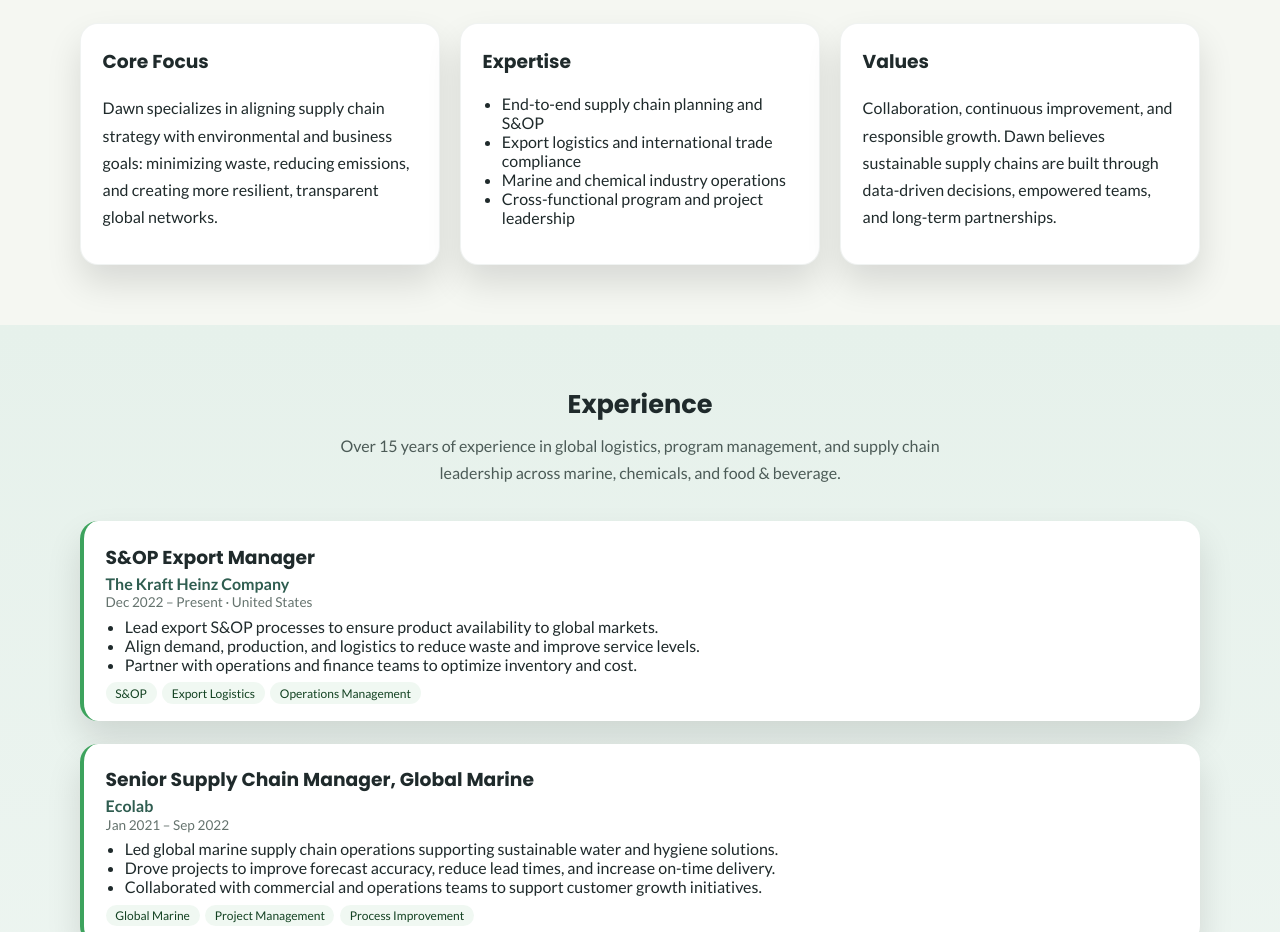
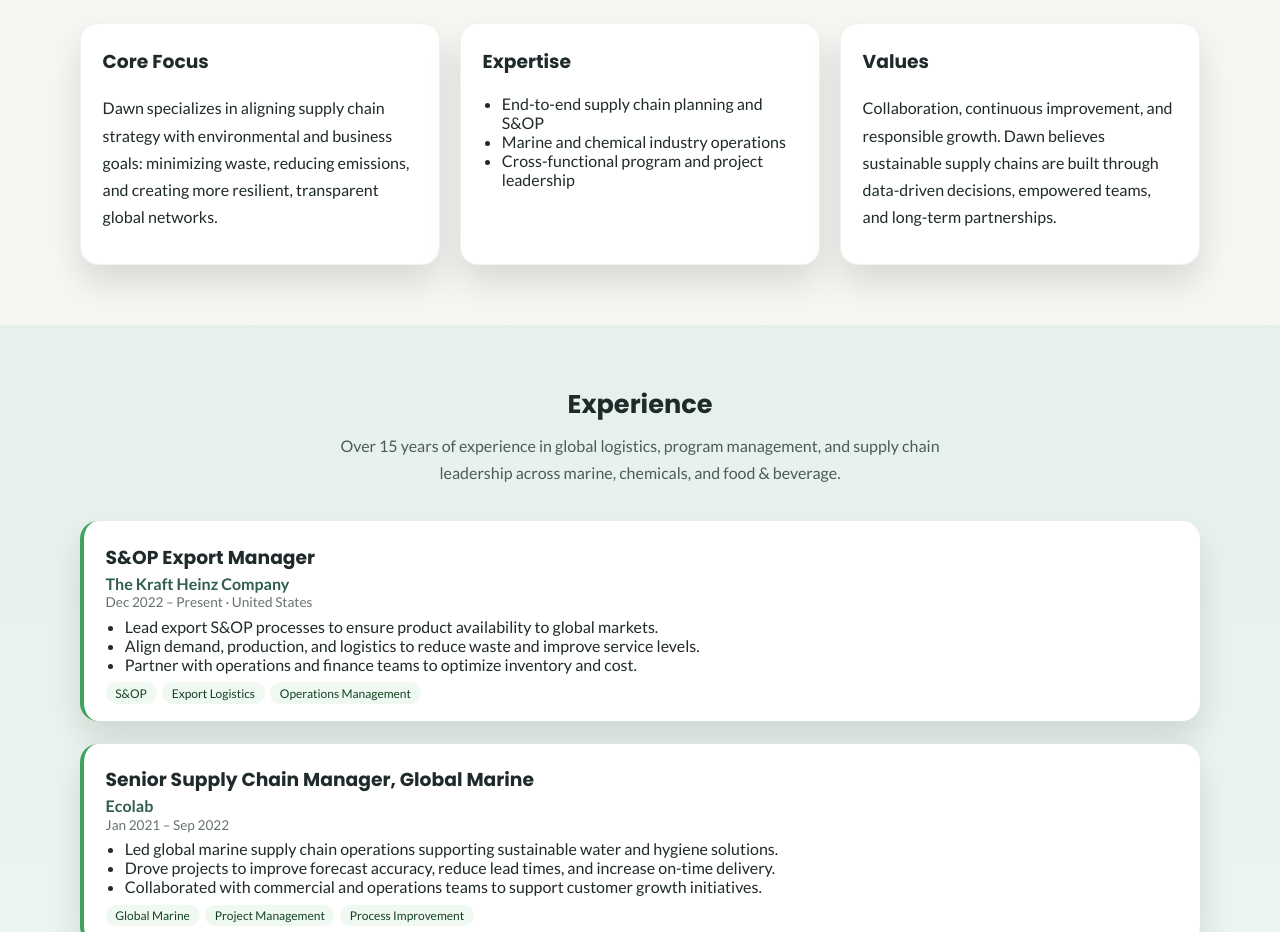
Before and after one commit to buildsheetauto/DawnKanyuh, a plain HTML site: page index.html in a window 1280 px wide. Shown: the part 1040-1972 px from the top of the page. Drawn offline with Linux system fonts and the light colour scheme.

Commit message:
Remove export logistics expertise from about section

```diff
--- a/index.html
+++ b/index.html
@@ -105,7 +105,6 @@
           <h3>Expertise</h3>
           <ul>
             <li>End-to-end supply chain planning and S&amp;OP</li>
-            <li>Export logistics and international trade compliance</li>
             <li>Marine and chemical industry operations</li>
             <li>Cross-functional program and project leadership</li>
           </ul>
```
